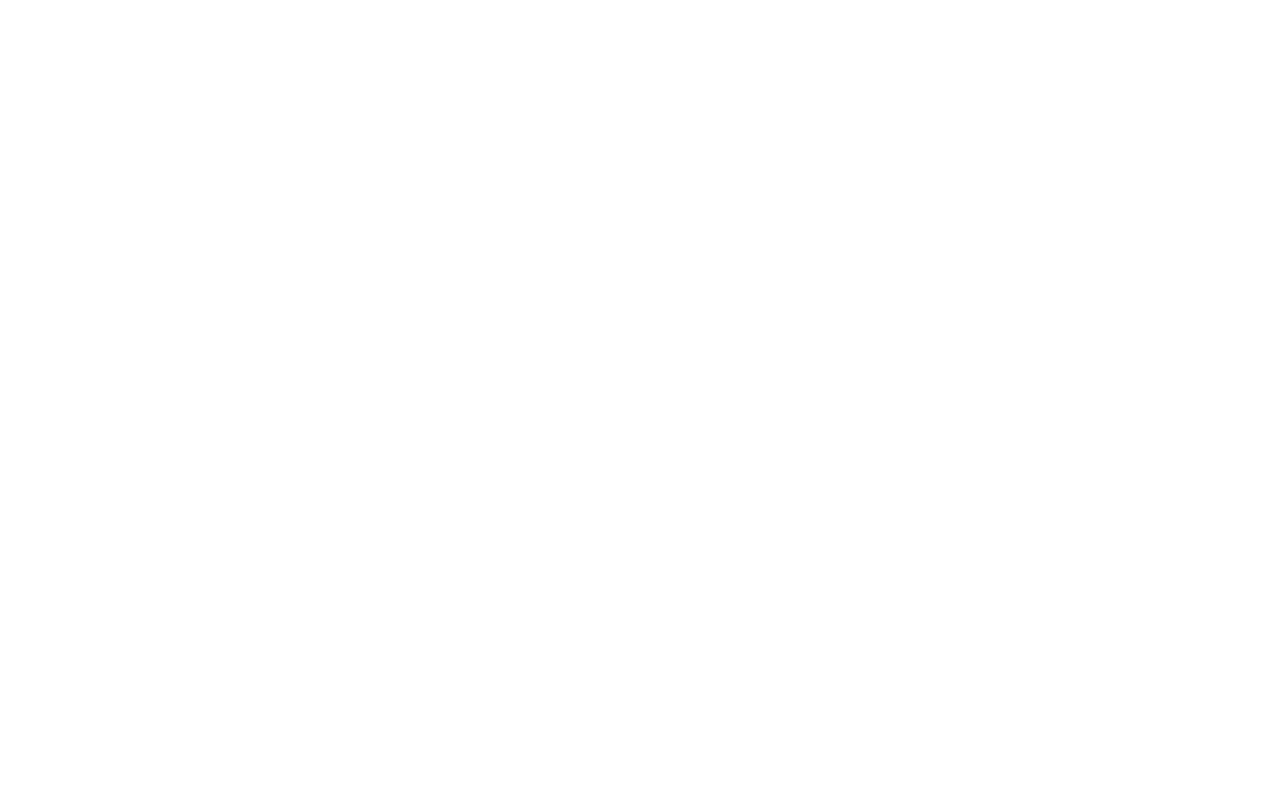
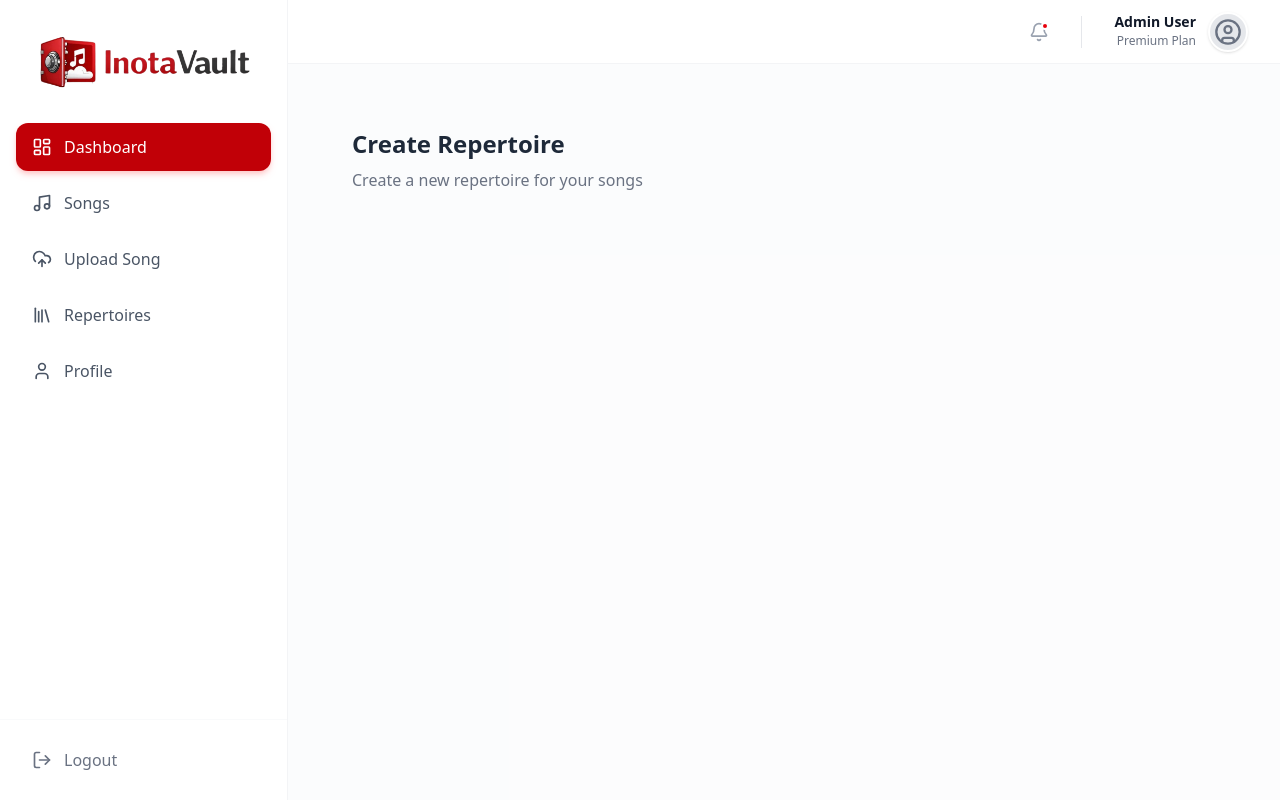
Before and after one commit to TUYISHIMEMaximillien75/InotaVault_Nest_FrontEnd, a React (Vite) app: page /dashboard/create_repertoires in a window 1280 px wide. Before the commit this address had no page. Built offline with nearby package versions, Linux system fonts and the light colour scheme.

Commit message:
reperitoire creation

```diff
--- a/src/App.tsx
+++ b/src/App.tsx
@@ -13,6 +13,7 @@ import DashboardLayout from "./Dashboard/DashboardLayout";
 import DashboardHome from "./Dashboard/DashboardHome";
 import DashboardSongs from "./Dashboard/DashboardSongs";
 import DashboardReperitories from "./Dashboard/DashboardReperitories";
+import CreateReperitoire from "./components/reperitoire/CreateReperitoire";
 
 export default function App() {
   return (
@@ -45,6 +46,7 @@ export default function App() {
             <Route path="/dashboard/songs" element={<DashboardSongs/>}></Route>
             <Route path="/dashboard/upload" element={<UploadSong/>}></Route>
             <Route path="/dashboard/repertoires" element={<DashboardReperitories/>}></Route>
+            <Route path="/dashboard/create_repertoires" element={<CreateReperitoire/>}></Route>
             <Route path="/dashboard/profile" element={<DashboardHome/>}></Route>
           </Route>
       </Routes>
--- a/src/Dashboard/DashboardHome.tsx
+++ b/src/Dashboard/DashboardHome.tsx
@@ -116,9 +116,9 @@ export default function DashboardHome() {
                         ➕ Upload Song
                     </NavLink>
 
-                    <button className="bg-blue-600 text-white px-5 py-2 rounded-lg hover:bg-blue-700 transition">
+                    <NavLink to="/dashboard/create_repertoires" className="bg-blue-600 text-white px-5 py-2 rounded-lg hover:bg-blue-700 transition">
                         📚 Create Repertoire
-                    </button>
+                    </NavLink>
 
                     <button className="bg-green-600 text-white px-5 py-2 rounded-lg hover:bg-green-700 transition">
                         📄 Generate PDF
--- a/src/Dashboard/Sidebar.tsx
+++ b/src/Dashboard/Sidebar.tsx
@@ -12,6 +12,7 @@ import {
 } from "lucide-react";
 import icon from "../assets/icon.png";
 import { useNavigate } from "react-router-dom";
+import logo from "../assets/logo.png";
 
 const Sidebar = () => {
   const navigate = useNavigate();
@@ -66,12 +67,7 @@ const Sidebar = () => {
       >
         {/* LOGO SECTION */}
         <div className="p-8 hidden lg:flex items-center gap-3">
-          <div className="bg-red-700 p-2 rounded-xl shadow-lg shadow-red-200">
-            <Music size={24} className="text-white" />
-          </div>
-          <h1 className="font-bold text-2xl tracking-tight text-gray-900">
-            InotaVault
-          </h1>
+          <img src={logo} alt="" />
         </div>
 
         {/* NAVIGATION */}
--- /dev/null
+++ b/src/components/reperitoire/CreateReperitoire.tsx
@@ -0,0 +1,8 @@
+export default function CreateReperitoire() {
+  return (
+    <div className="p-6">
+      <h1 className="text-2xl font-bold text-gray-800">Create Repertoire</h1>
+      <p className="text-gray-500 mt-2">Create a new repertoire for your songs</p>
+    </div>
+  );
+}
```
Also changed, not shown: text.txt (added), 1 other file (tests, documents, lock files or other folders).
